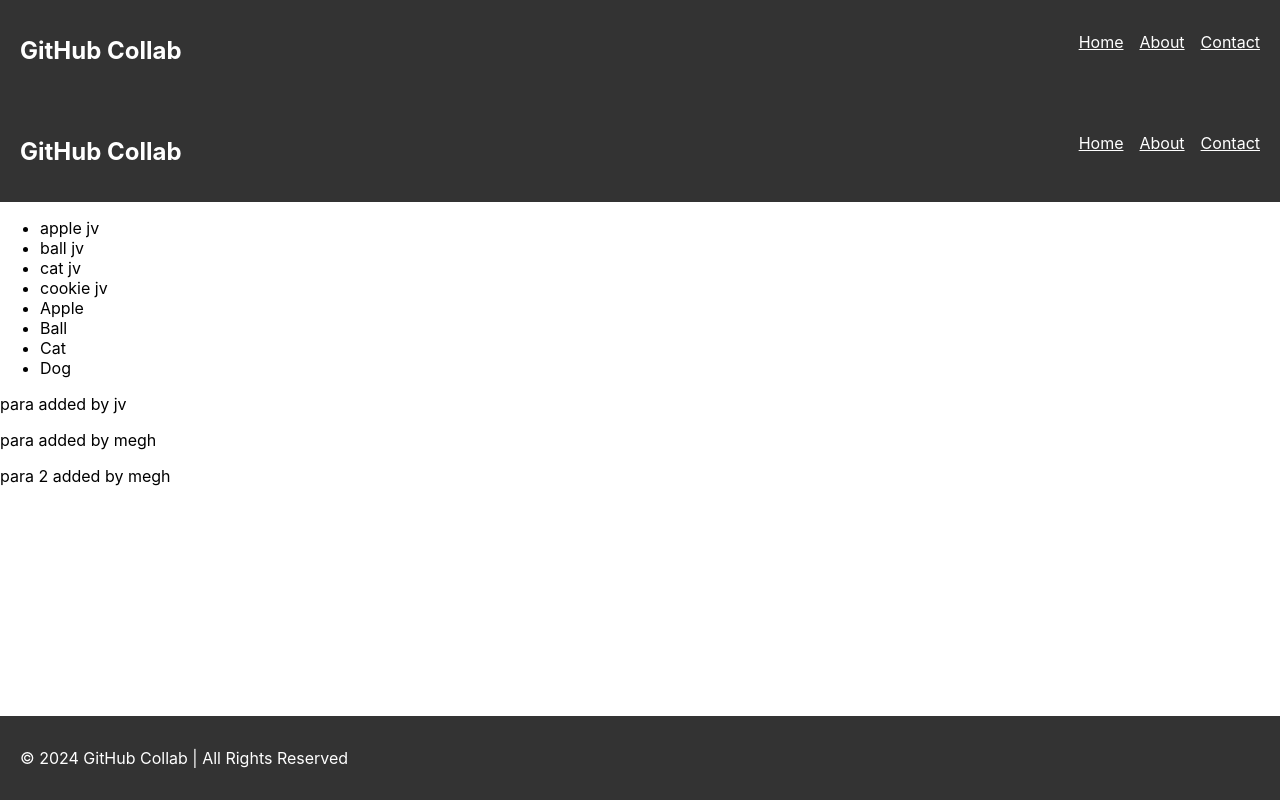
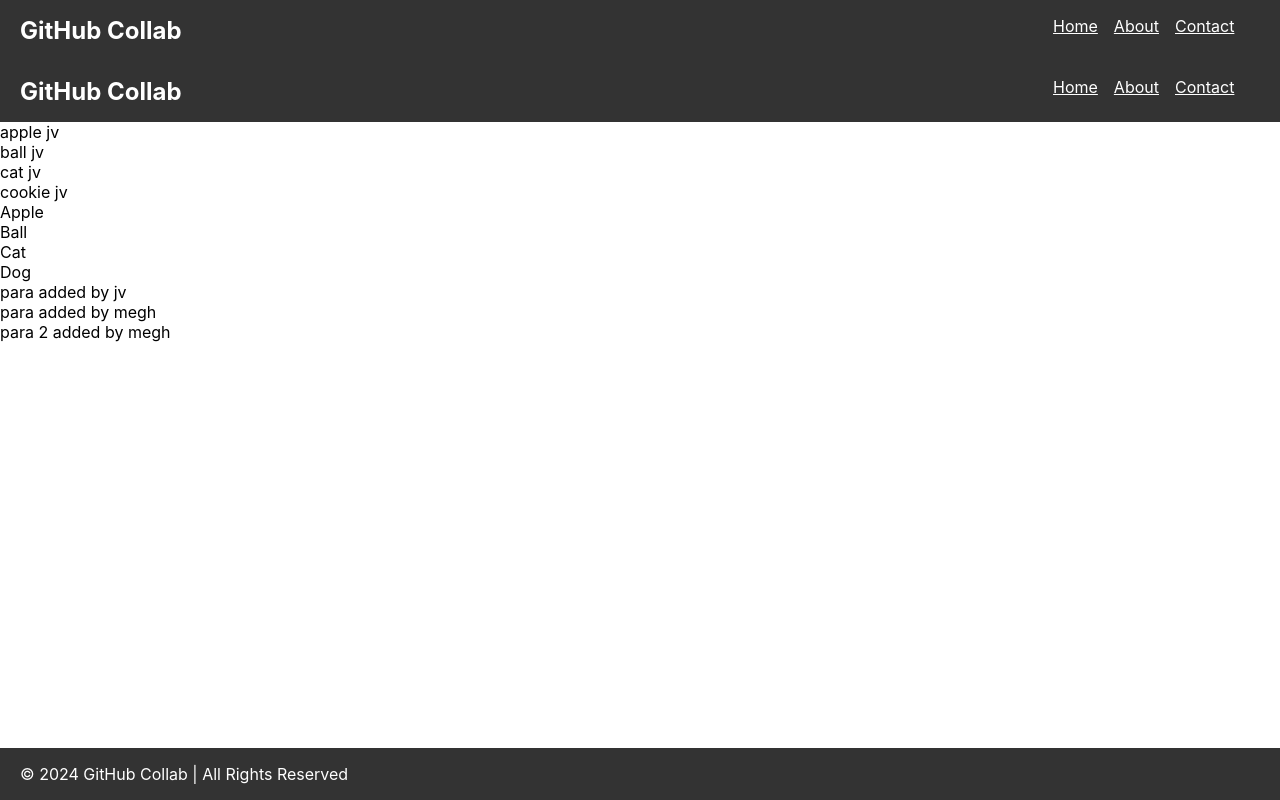
Before and after one commit to meghs-nads/SampleReactProject, a React (Create React App) app: page / in a window 1280 px wide. Built offline with nearby package versions, Linux system fonts and the light colour scheme.

Commit message:
Update index.css

```diff
--- a/src/index.css
+++ b/src/index.css
@@ -11,3 +11,15 @@ code {
   font-family: source-code-pro, Menlo, Monaco, Consolas, 'Courier New',
     monospace;
 }
+
+/* Basic Reset */
+* {
+  margin: 0;
+  padding: 0;
+  box-sizing: border-box;
+}
+
+/* Define Root Font Size */
+html {
+  font-size: 16px;
+}
```
